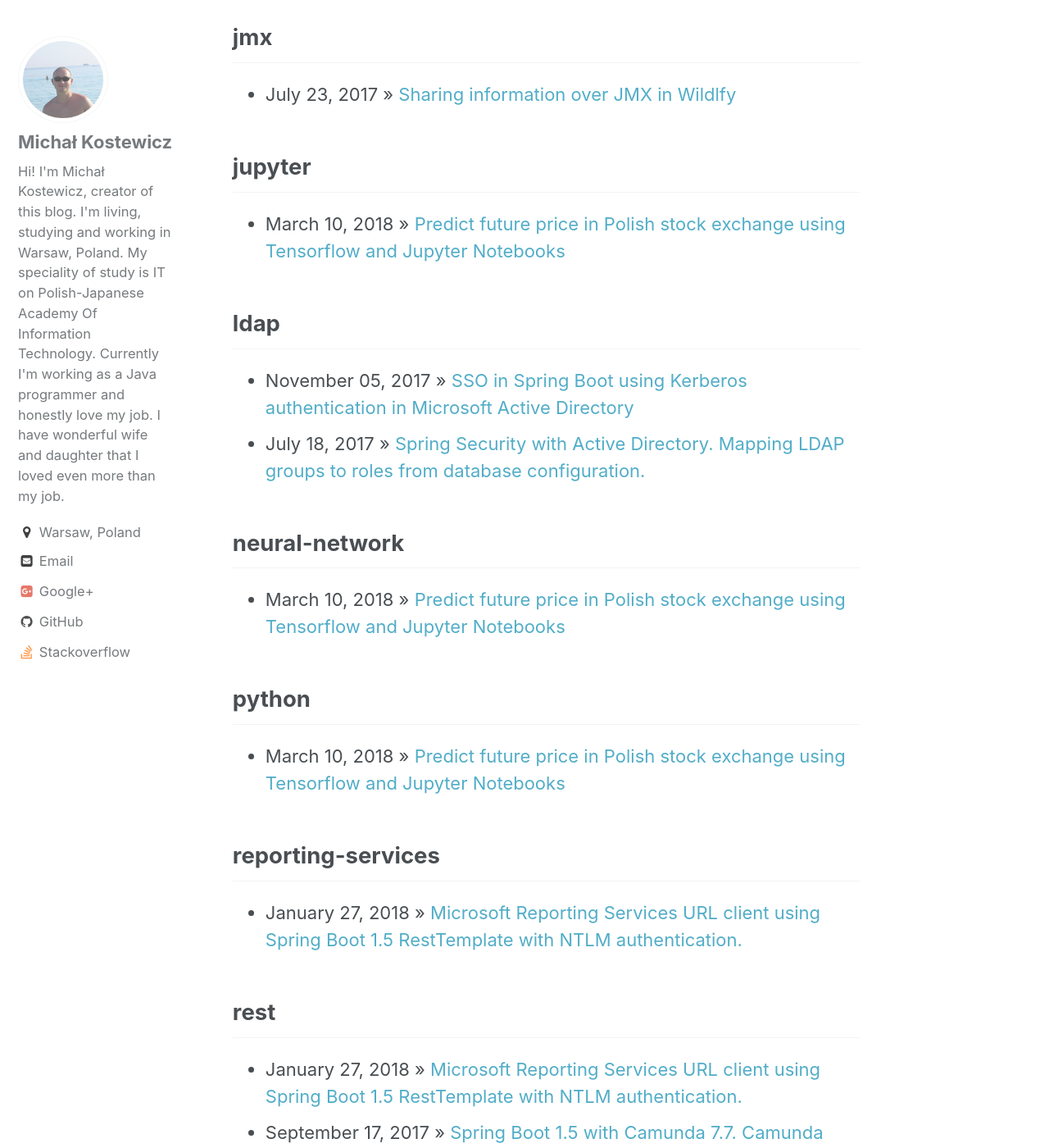
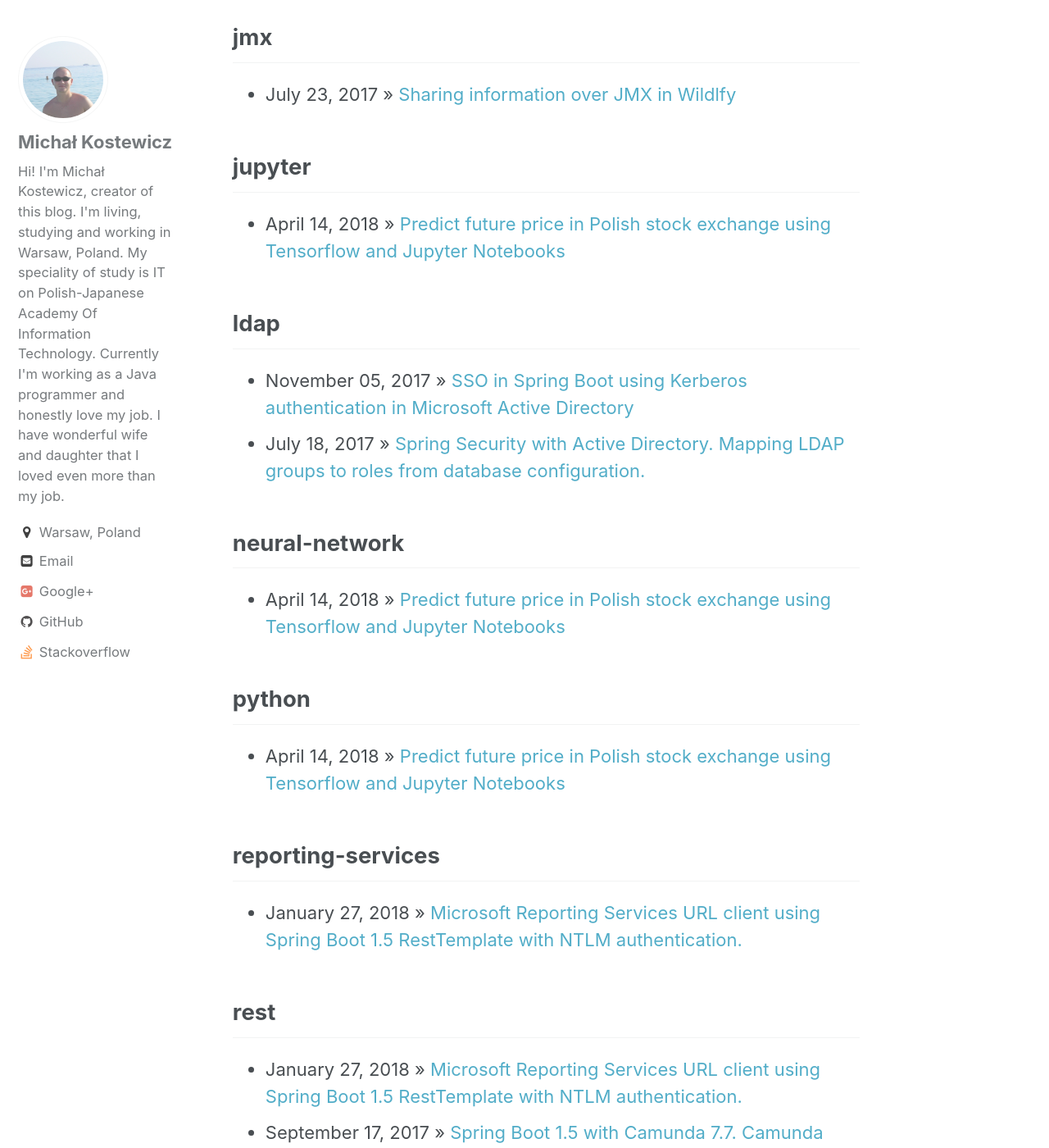
Before and after one commit to k0staa/k0staa.github.io, a Jekyll site: the page built from tags/index.html, in a window 1280 px wide and 1400 px high, scrolled down 861 px. Shown: the whole window at 82% size. Built offline with Jekyll 4.4.1, drawn with Linux system fonts in a browser that asks for light colours; some of the changed text lies outside the part shown.

Commit message:
Correct time of writing post about polish stock price prediction

```diff
--- a/_posts/2018-04-14-polish-stock-price-prediction.markdown
+++ b/_posts/2018-04-14-polish-stock-price-prediction.markdown
@@ -5,7 +5,7 @@ header:
   overlay_image: /assets/images/post_teaser.jpeg
   overlay_filter: 0.5 # same as adding an opacity of 0.5 to a black background
   caption: "Photo credit: [Markus Spiske](http://freeforcommercialuse.net)"
-date:   2018-03-10 10:34:00 +0200
+date:   2018-04-14 18:00:00 +0200
 tags: tensorflow neural-network jupyter python
 ---
 Recently, I'm a bit fascinated by the stock market and I thought that I would combine my two passions and work a bit more on predicting the price of shares using neural networks.
```
